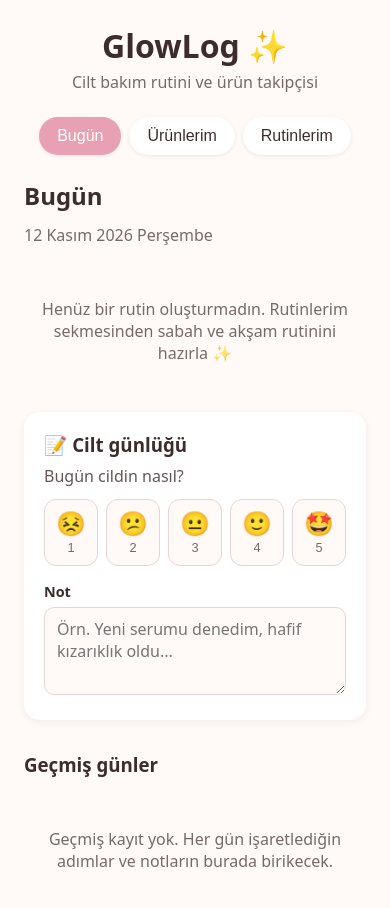
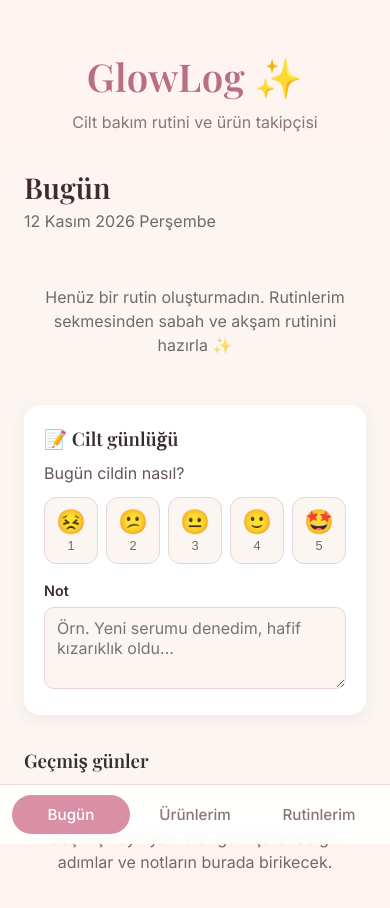
Before and after one commit to GulsuOztel/GlowLog, a React (Vite) app: page / in a window 390 px wide. Shown: the top 908 px of the page. Built offline with nearby package versions, Linux system fonts and the light colour scheme.

Commit message:
style: add fonts, refined color palette, bottom navbar on mobile

```diff
--- a/index.html
+++ b/index.html
@@ -5,6 +5,12 @@
     <link rel="icon" type="image/svg+xml" href="/favicon.svg" />
     <meta name="viewport" content="width=device-width, initial-scale=1.0" />
     <title>glowlog</title>
+    <link rel="preconnect" href="https://fonts.googleapis.com" />
+<link rel="preconnect" href="https://fonts.gstatic.com" crossorigin />
+<link
+  href="https://fonts.googleapis.com/css2?family=Inter:wght@400;500;600&family=Playfair+Display:wght@500;600;700&display=swap"
+  rel="stylesheet"
+/>
   </head>
   <body>
     <div id="root"></div>
--- a/src/index.css
+++ b/src/index.css
@@ -473,3 +473,131 @@ body {
   margin: 8px 0 0;
   font-size: 0.95rem;
 }
+
+/* ===== Görev: Görsel kimlik ===== */
+
+:root {
+  --color-bg: #fbf6f2;
+  --color-surface: #ffffff;
+  --color-primary: #d98fa5;
+  --color-primary-dark: #b86f86;
+  --color-primary-soft: #fbe6ec;
+  --color-beige: #efe3d8;
+  --color-border: #ecdcd9;
+  --color-text: #3d2c2e;
+  --color-muted: #8a7578;
+  --shadow-soft: 0 4px 16px rgba(120, 70, 80, 0.08);
+}
+
+body {
+  font-family: 'Inter', system-ui, sans-serif;
+  background: linear-gradient(180deg, #fff3f0 0%, var(--color-bg) 280px);
+  background-attachment: fixed;
+  line-height: 1.5;
+}
+
+h1,
+h2,
+h3 {
+  font-family: 'Playfair Display', Georgia, serif;
+  font-weight: 600;
+}
+
+h2 {
+  font-size: 1.8rem;
+  margin: 0 0 8px;
+}
+
+.app {
+  padding-bottom: 100px;
+}
+
+.app-header {
+  padding: 24px 0 8px;
+}
+
+.app-header h1 {
+  font-size: 2.4rem;
+  color: var(--color-primary-dark);
+  letter-spacing: 0.5px;
+}
+
+.app-header p {
+  color: var(--color-muted);
+  opacity: 1;
+}
+
+.navbar {
+  position: fixed;
+  bottom: 0;
+  left: 0;
+  right: 0;
+  z-index: 10;
+  margin: 0;
+  padding: 10px 12px calc(10px + env(safe-area-inset-bottom, 0px));
+  background-color: rgba(255, 255, 255, 0.92);
+  backdrop-filter: blur(8px);
+  border-top: 1px solid var(--color-border);
+  gap: 6px;
+}
+
+.nav-button {
+  flex: 1;
+  max-width: 180px;
+  padding: 10px 8px;
+  font-family: inherit;
+  font-size: 0.95rem;
+  font-weight: 500;
+  color: var(--color-muted);
+  background-color: transparent;
+  box-shadow: none;
+  transition: background-color 0.2s ease, color 0.2s ease;
+}
+
+.nav-button:hover {
+  background-color: var(--color-primary-soft);
+}
+
+.nav-button.active {
+  background-color: var(--color-primary);
+  color: white;
+}
+
+.product-form,
+.product-card,
+.routine-card,
+.journal-card,
+.history-item {
+  background-color: var(--color-surface);
+  box-shadow: var(--shadow-soft);
+}
+
+.primary-button {
+  background-color: var(--color-primary);
+  font-family: inherit;
+  font-weight: 500;
+  transition: background-color 0.2s ease;
+}
+
+.primary-button:hover {
+  background-color: var(--color-primary-dark);
+}
+
+@media (min-width: 720px) {
+  .app {
+    padding-bottom: 24px;
+  }
+
+  .navbar {
+    position: sticky;
+    top: 0;
+    bottom: auto;
+    border-top: none;
+    border-bottom: 1px solid var(--color-border);
+    border-radius: 999px;
+    margin: 0 auto 28px;
+    max-width: 520px;
+    padding: 8px;
+    box-shadow: var(--shadow-soft);
+  }
+}
```
